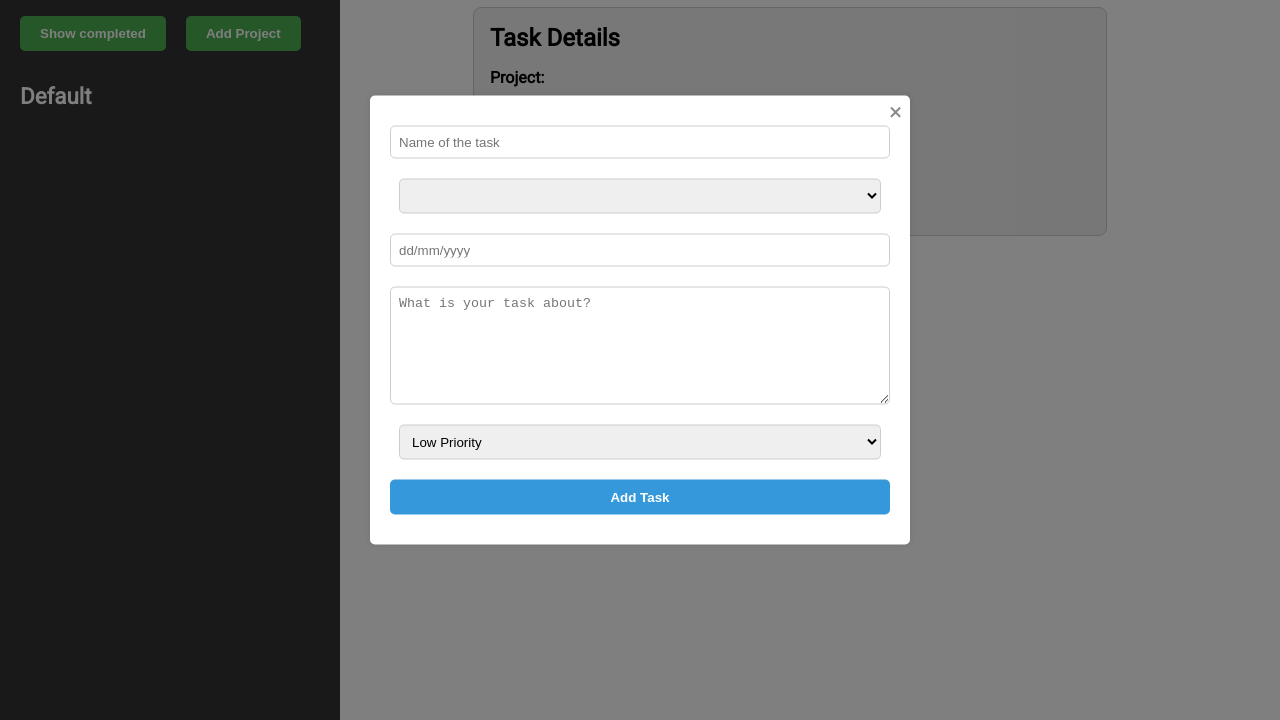
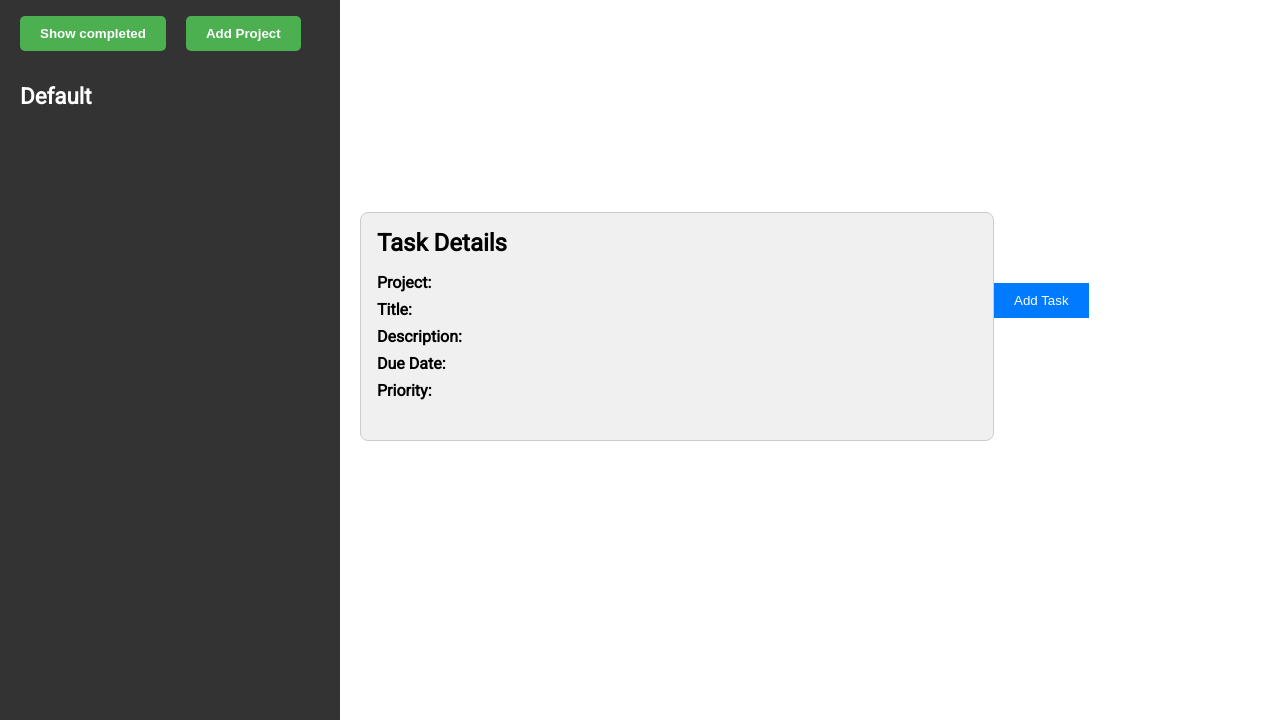
Before and after one commit to Toitw/to_do_app, a website built with webpack: page src/index.html in a window 1280 px wide. Shown: the part 80-800 px from the top of the page. Built offline with nearby package versions, Linux system fonts and the light colour scheme.

Commit message:
Fixed an error in .task-modal that showed the modal initially

```diff
--- a/src/index.html
+++ b/src/index.html
@@ -33,7 +33,6 @@
             </div>
         </div>
         <div class="main">
-            <button class="add-task-button">Add Task</button>
             <div class="task-details">
                 <h2>Task Details</h2>
                 <div class="task-details-content">
@@ -65,6 +64,7 @@
                   </div>
                 </div>
             </div>
+            <button class="add-task-button">Add Task</button>
         </div>
     </div>
     <div class="task-modal">
--- a/src/style.css
+++ b/src/style.css
@@ -109,7 +109,7 @@ body, ul {
     flex: 1;
     padding: 20px;
     display: flex;
-    flex-direction: column;
+    flex-direction: row;
     align-items: center;
     margin-left: 300px; /* Add margin to the main section */
     padding-top: 0; /* Remove top padding */
@@ -196,11 +196,10 @@ body, ul {
   width: 100%;
   height: 100%;
   background-color: rgba(0, 0, 0, 0.5);
-  display: flex;
   justify-content: center;
   align-items: center;
-  z-index: 999; /* Ensures the modal is on top of other elements */
 }
+
 
 .task-form {
   display: flex;
```
